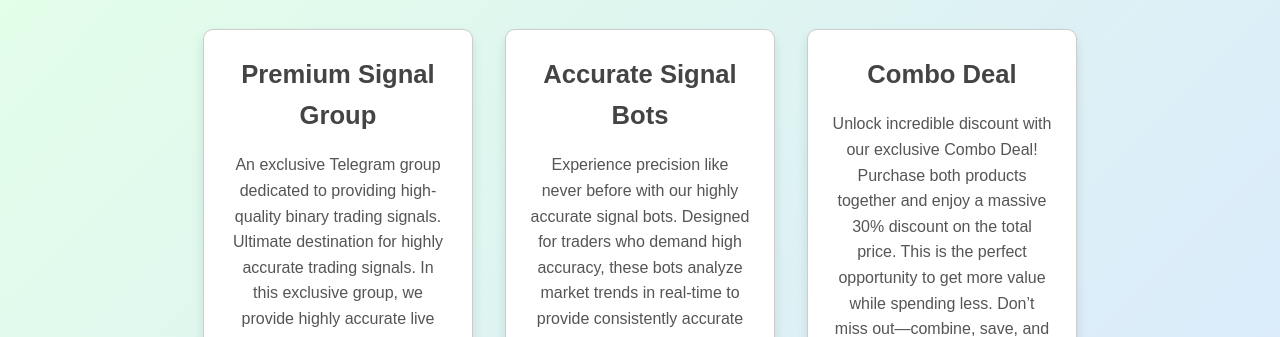
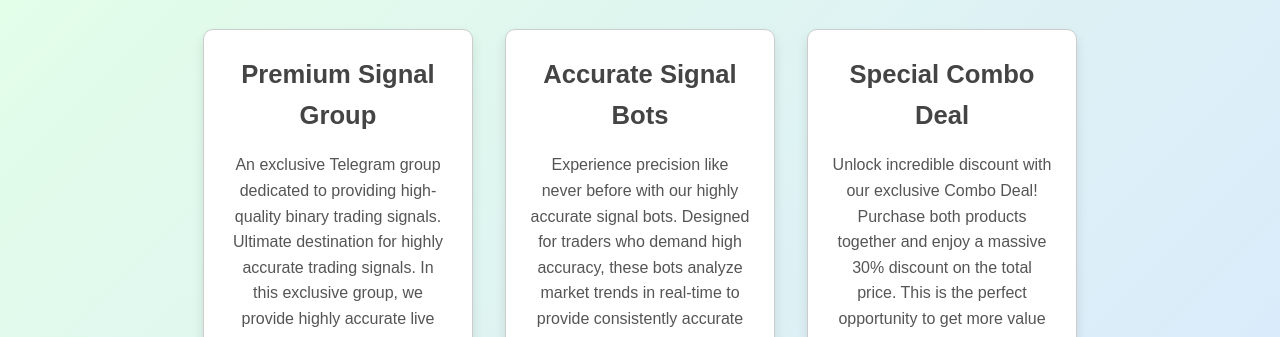
Before and after one commit to Mehrab-2477/No-Emotion-Course, a plain HTML site: page index.html in a window 1280 px wide. Shown: the part 463-800 px from the top of the page. Drawn offline with Linux system fonts and the light colour scheme.

Commit message:
index.html

```diff
--- a/index.html
+++ b/index.html
@@ -246,7 +246,7 @@ footer p {
 Experience precision like never before with our highly accurate signal bots. Designed for traders who demand high accuracy, these bots analyze market trends in real-time to provide consistently accurate trading signals. Whether you're a beginner or an experienced trader, our bots ensure you stay ahead in the market with minimal effort and maximum results. Trust the power of automation and accuracy to elevate your trading success!</p>
         </div>
 <div class="module" onclick="window.location.href='https://no-emotion.vercel.app/combo.html';" style="cursor: pointer;">
-     <h3>Combo Deal</h3>
+     <h3>Special Combo Deal</h3>
        <p>Unlock incredible discount with our exclusive Combo Deal! Purchase both products together and enjoy a massive 30% discount on the total price. This is the perfect opportunity to get more value while spending less. Don’t miss out—combine, save, and enjoy!</p>
        </div>
 
```
